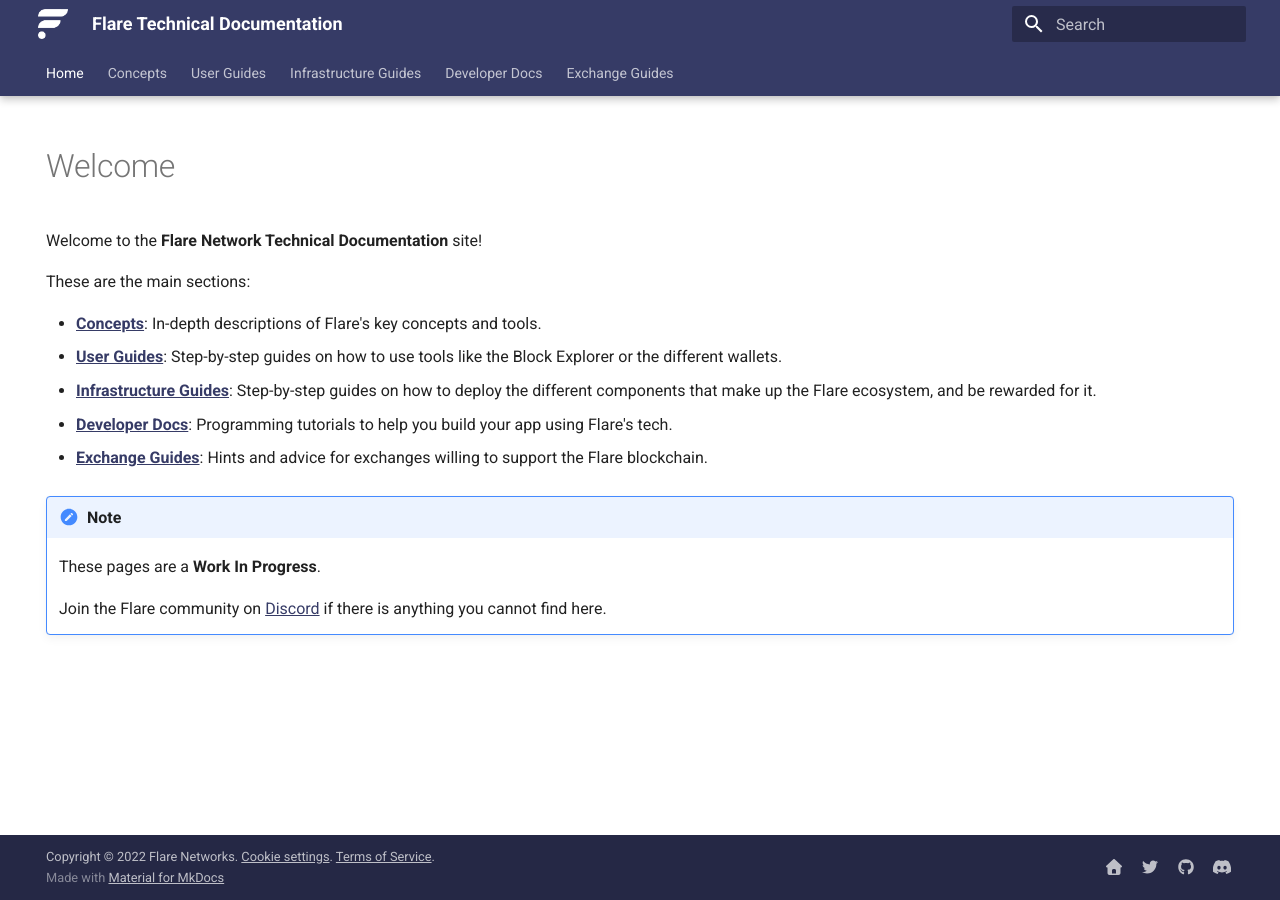
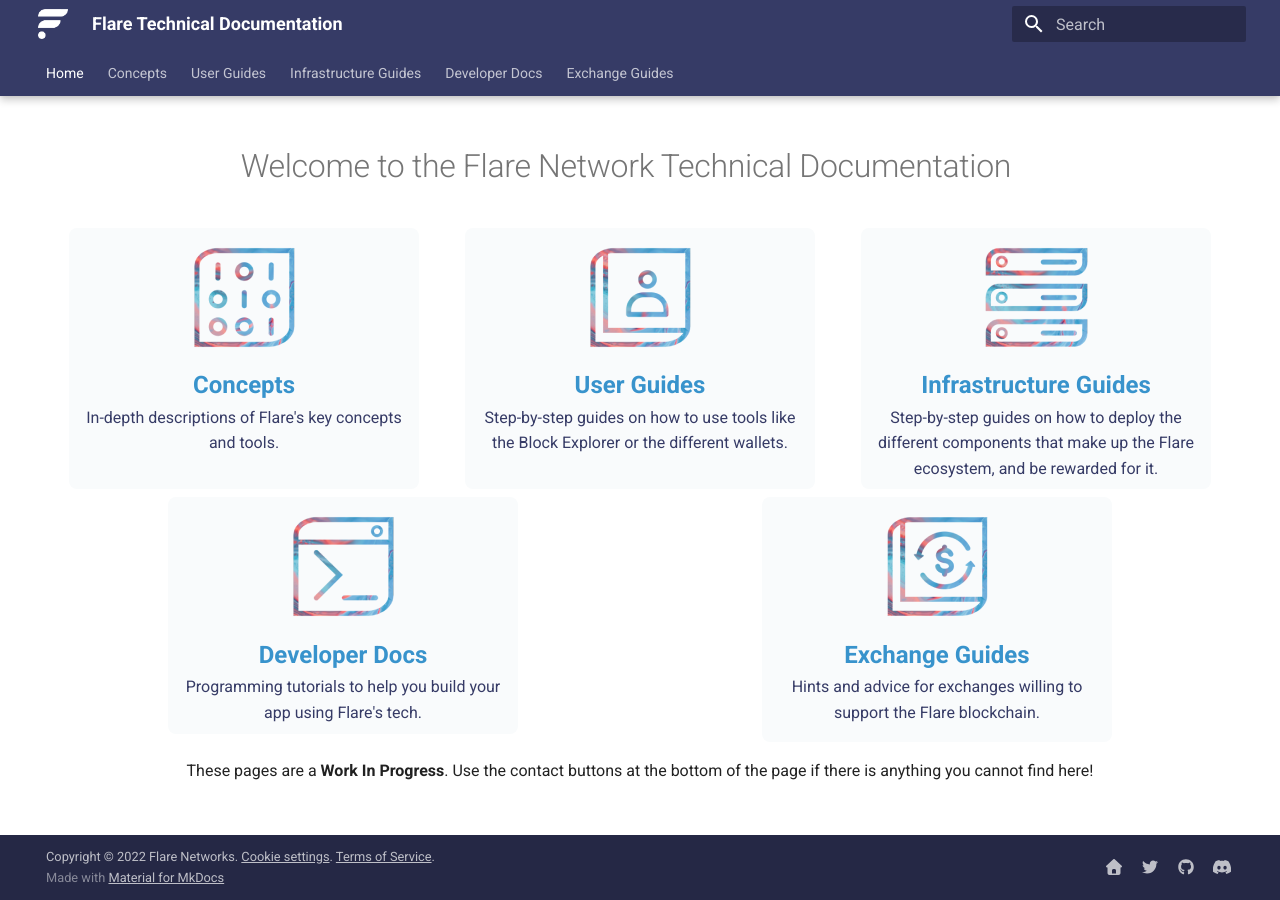
Before and after one commit to flare-foundation/docs, an MkDocs documentation site: the page built from docs/index.md, in a window 1280 px wide. Built offline with MkDocs 1.6.1 and Material for MkDocs 9.7.7, drawn with Linux system fonts in a browser that asks for light colours; comment, search, counter and statistics services are not loaded.

Commit message:
Add big buttons to home page
First step towards the new site design by Michel.

```diff
--- a/docs/assets/stylesheets/extra.css
+++ b/docs/assets/stylesheets/extra.css
@@ -92,3 +92,42 @@
     border-top: solid 1px var(--md-default-fg-color--lightest);
     padding-top: 8px;
 }
+
+/* Cards */
+.md-typeset .cards ul {
+    list-style: none;
+    display: flex;
+    flex-wrap: wrap;
+    justify-content: space-around;
+    margin-left: 0;
+}
+
+.md-typeset .cards ul li {
+    background: #F9FBFC;
+    border-radius: 8px;
+    width: 350px;
+    padding: 8px;
+    margin-left: 0;
+    transition: background 0.25s;
+}
+
+.md-typeset .cards ul li:hover {
+    background: var(--md-accent-fg-color--transparent);
+}
+
+.md-typeset .cards p {
+    margin: 0;
+    text-align: center;
+}
+
+.md-typeset .cards strong {
+    font-weight: bold;
+    font-size: x-large;
+    text-decoration: none;
+    color: #3893CC;
+}
+
+.md-typeset .cards a {
+    text-decoration: none;
+    color: var(--md-primary-fg-color);
+}
--- a/docs/index.md
+++ b/docs/index.md
@@ -4,20 +4,53 @@
   - toc
 ---
 
-# Welcome
+# Welcome to the Flare Network Technical Documentation
 
-Welcome to the **Flare Network Technical Documentation** site!
+<div class="cards" markdown>
 
-These are the main sections:
+* <a href="tech" markdown>![tech icon](assets/tech-icon.png)
 
-* **[Concepts](tech/index.md)**: In-depth descriptions of Flare's key concepts and tools.
-* **[User Guides](user/index.md)**: Step-by-step guides on how to use tools like the Block Explorer or the different wallets.
-* **[Infrastructure Guides](infra/index.md)**: Step-by-step guides on how to deploy the different components that make up the Flare ecosystem, and be rewarded for it.
-* **[Developer Docs](dev/index.md)**: Programming tutorials to help you build your app using Flare's tech.
-* **[Exchange Guides](exchange/index.md)**: Hints and advice for exchanges willing to support the Flare blockchain.
+    **Concepts**
 
-!!! note
+    In-depth descriptions of Flare's key concepts and tools.</a>
 
-    These pages are a **Work In Progress**.
+* <a href="user" markdown>![user icon](assets/user-icon.png)
 
-    Join the Flare community on [Discord](https://discord.gg/XqNa7Rq) if there is anything you cannot find here.
+    **User Guides**
+
+    Step-by-step guides on how to use tools like the Block Explorer or the different wallets.</a>
+
+* <a href="infra" markdown>![infra icon](assets/infra-icon.png)
+
+    **Infrastructure Guides**
+
+    Step-by-step guides on how to deploy the different components that make up the Flare ecosystem, and be rewarded for it.</a>
+
+* <a href="dev" markdown>![dev icon](assets/dev-icon.png)
+
+    **Developer Docs**
+
+    Programming tutorials to help you build your app using Flare's tech.</a>
+
+* <a href="exchange" markdown>![exchange icon](assets/exchange-icon.png)
+
+    **Exchange Guides**
+
+    Hints and advice for exchanges willing to support the Flare blockchain.</a>
+
+</div>
+
+These pages are a **Work In Progress**.
+Use the contact buttons at the bottom of the page if there is anything you cannot find here!
+{ style="text-align:center;" }
+
+<style>
+    /*Special centered title for the Home page*/
+    h1 {
+        text-align: center;
+    }
+    /*Remove the "Last updated" text at the bottom*/
+    .md-source-file {
+        display: none;
+    }
+</style>
```
Also changed, not shown: docs/assets/dev-icon.png (added), docs/assets/exchange-icon.png (added), docs/assets/infra-icon.png (added), docs/assets/tech-icon.png (added), docs/assets/user-icon.png (added).
